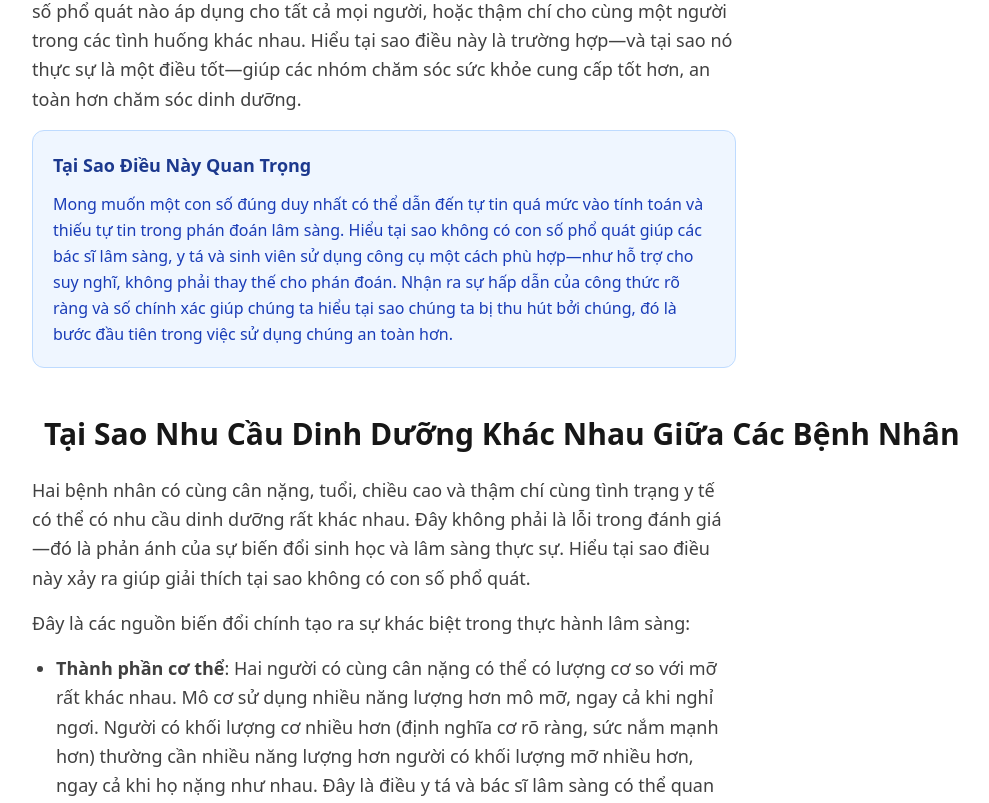
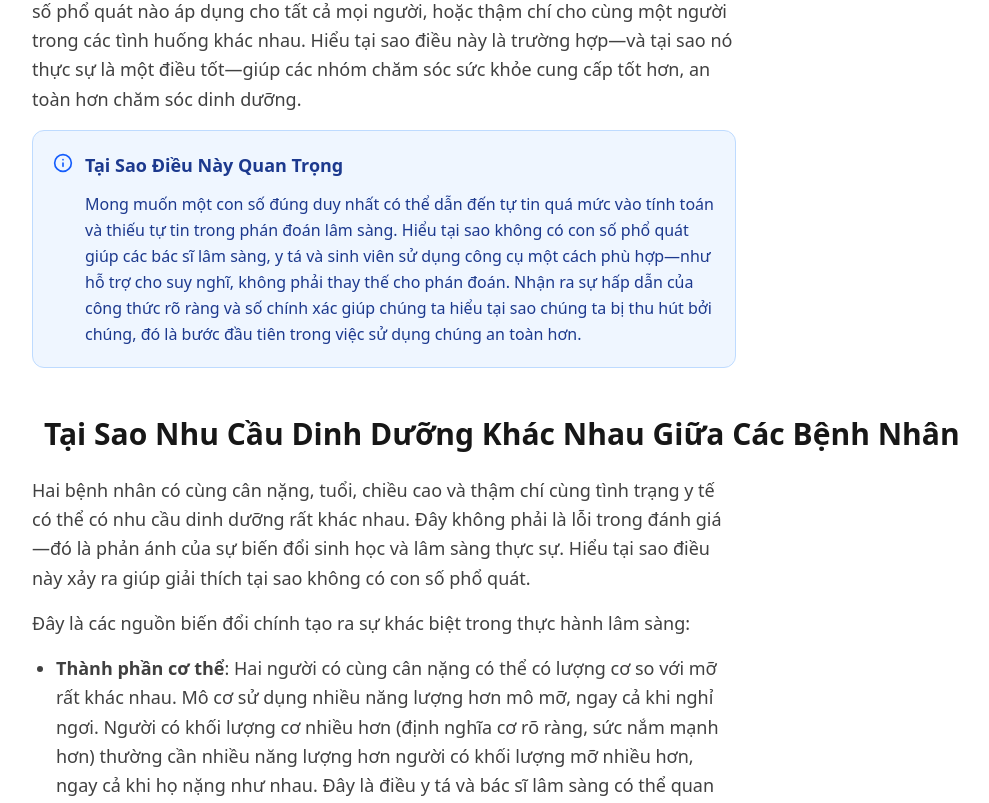
Before and after one commit to drvietcanh/nutrition, a Next.js app in the folder clinical-nutrition/: page /knowledge/why-no-universal-number in a window 1280 px wide. Shown: the part 2155-2958 px from the top of the page, without its empty margins (256-1245 px from the left). Built offline with nearby package versions, Linux system fonts and the light colour scheme.

Commit message:
ThÃªm icons vÃ o EducationalNote component

```diff
--- a/clinical-nutrition/app/knowledge/nutrition-assessment-overview/components/EducationalNote.tsx
+++ b/clinical-nutrition/app/knowledge/nutrition-assessment-overview/components/EducationalNote.tsx
@@ -1,4 +1,5 @@
 import React from "react";
+import { Info, AlertTriangle, CheckCircle, Lightbulb, AlertCircle as AlertCircleIcon } from "lucide-react";
 
 /**
  * Reusable component for educational callout boxes
@@ -12,37 +13,55 @@ interface EducationalNoteProps {
   title?: string;
 }
 
+const iconMap = {
+  info: Info,
+  warning: AlertTriangle,
+  tip: CheckCircle,
+  'clinical-insight': Lightbulb,
+  'common-pitfall': AlertCircleIcon,
+};
+
 export function EducationalNote({
   children,
   variant = 'info',
   title
 }: EducationalNoteProps) {
+  const Icon = iconMap[variant];
+
   const variantStyles = {
-    info: 'bg-blue-50 border-blue-200 text-blue-900',
-    warning: 'bg-amber-50 border-amber-200 text-amber-900',
-    tip: 'bg-green-50 border-green-200 text-green-900',
-    'clinical-insight': 'bg-purple-50 border-purple-300 text-purple-900',
-    'common-pitfall': 'bg-orange-50 border-orange-300 text-orange-900'
+    info: {
+      bg: 'bg-blue-50',
+      border: 'border-blue-200',
+      text: 'text-blue-900',
+      icon: 'text-blue-600',
+    },
+    warning: {
+      bg: 'bg-amber-50',
+      border: 'border-amber-200',
+      text: 'text-amber-900',
+      icon: 'text-amber-600',
+    },
+    tip: {
+      bg: 'bg-green-50',
+      border: 'border-green-200',
+      text: 'text-green-900',
+      icon: 'text-green-600',
+    },
+    'clinical-insight': {
+      bg: 'bg-purple-50',
+      border: 'border-purple-300',
+      text: 'text-purple-900',
+      icon: 'text-purple-600',
+    },
+    'common-pitfall': {
+      bg: 'bg-orange-50',
+      border: 'border-orange-300',
+      text: 'text-orange-900',
+      icon: 'text-orange-600',
+    }
   };
 
-  const variantTextStyles = {
-    info: 'text-blue-800',
-    warning: 'text-amber-800',
-    tip: 'text-green-800',
-    'clinical-insight': 'text-purple-800',
-    'common-pitfall': 'text-orange-800'
-  };
-
-  const titleColor = variant === 'info'
-    ? 'text-blue-900'
-    : variant === 'warning'
-    ? 'text-amber-900'
-    : variant === 'tip'
-    ? 'text-green-900'
-    : variant === 'clinical-insight'
-    ? 'text-purple-900'
-    : 'text-orange-900';
-
+  const styles = variantStyles[variant];
   const defaultTitle = variant === 'clinical-insight'
     ? 'Hiểu Biết Lâm Sàng'
     : variant === 'common-pitfall'
@@ -50,14 +69,19 @@ export function EducationalNote({
     : undefined;
 
   return (
-    <div className={`rounded-md border p-4 sm:p-5 ${variantStyles[variant]}`}>
-      {(title || defaultTitle) && (
-        <h4 className={`font-semibold text-base sm:text-lg mb-2 sm:mb-3 ${titleColor}`}>
-          {title || defaultTitle}
-        </h4>
-      )}
-      <div className={`text-sm sm:text-base leading-relaxed ${variantTextStyles[variant]}`}>
-        {children}
+    <div className={`rounded-md border p-4 sm:p-5 ${styles.bg} ${styles.border}`} role="alert">
+      <div className="flex items-start gap-3">
+        <Icon className={`w-5 h-5 ${styles.icon} flex-shrink-0 mt-0.5`} aria-hidden="true" />
+        <div className="flex-1 min-w-0">
+          {(title || defaultTitle) && (
+            <h4 className={`font-semibold text-base sm:text-lg mb-2 sm:mb-3 ${styles.text}`}>
+              {title || defaultTitle}
+            </h4>
+          )}
+          <div className={`text-sm sm:text-base leading-relaxed ${styles.text}`}>
+            {children}
+          </div>
+        </div>
       </div>
     </div>
   );
```
